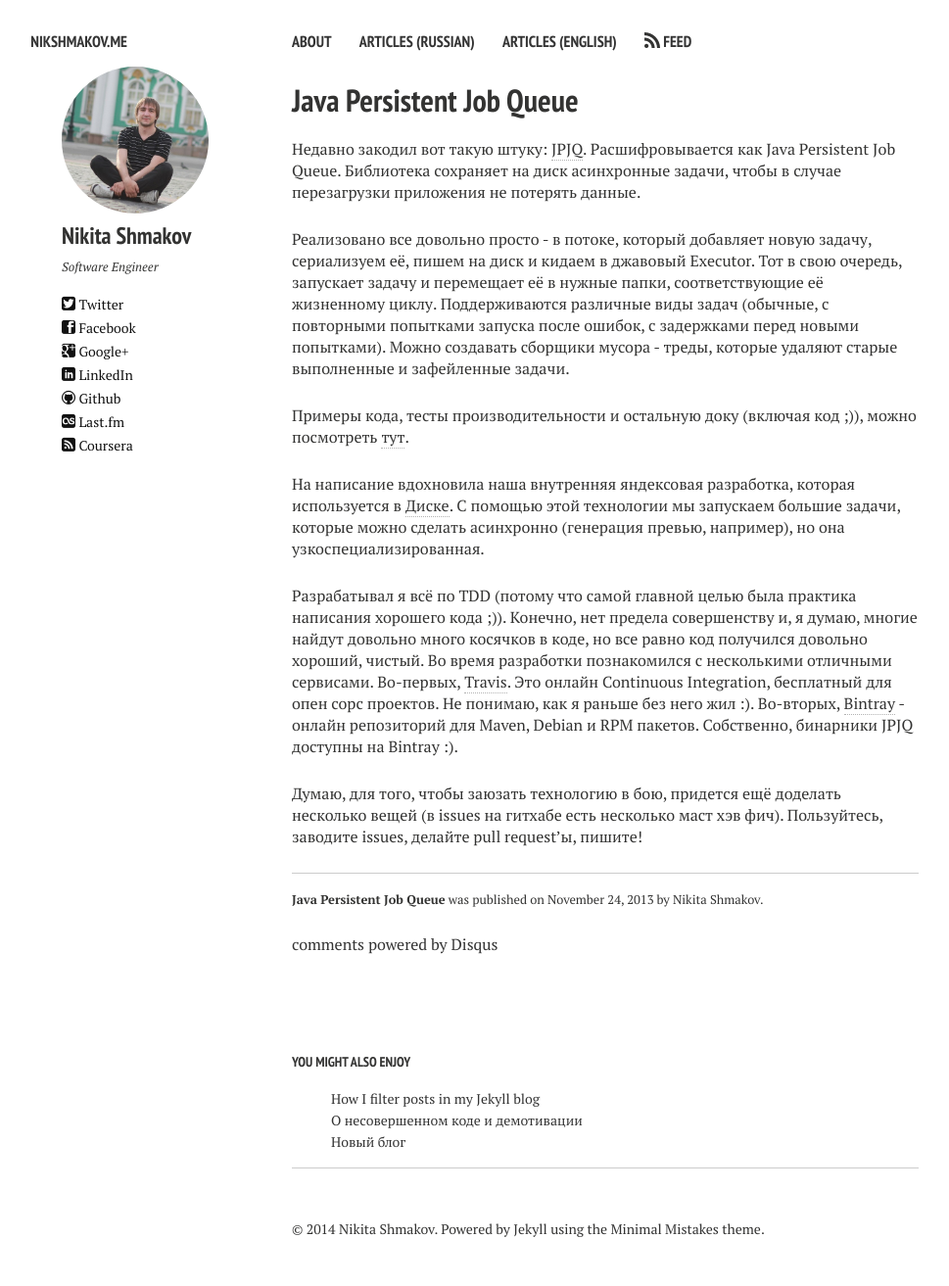
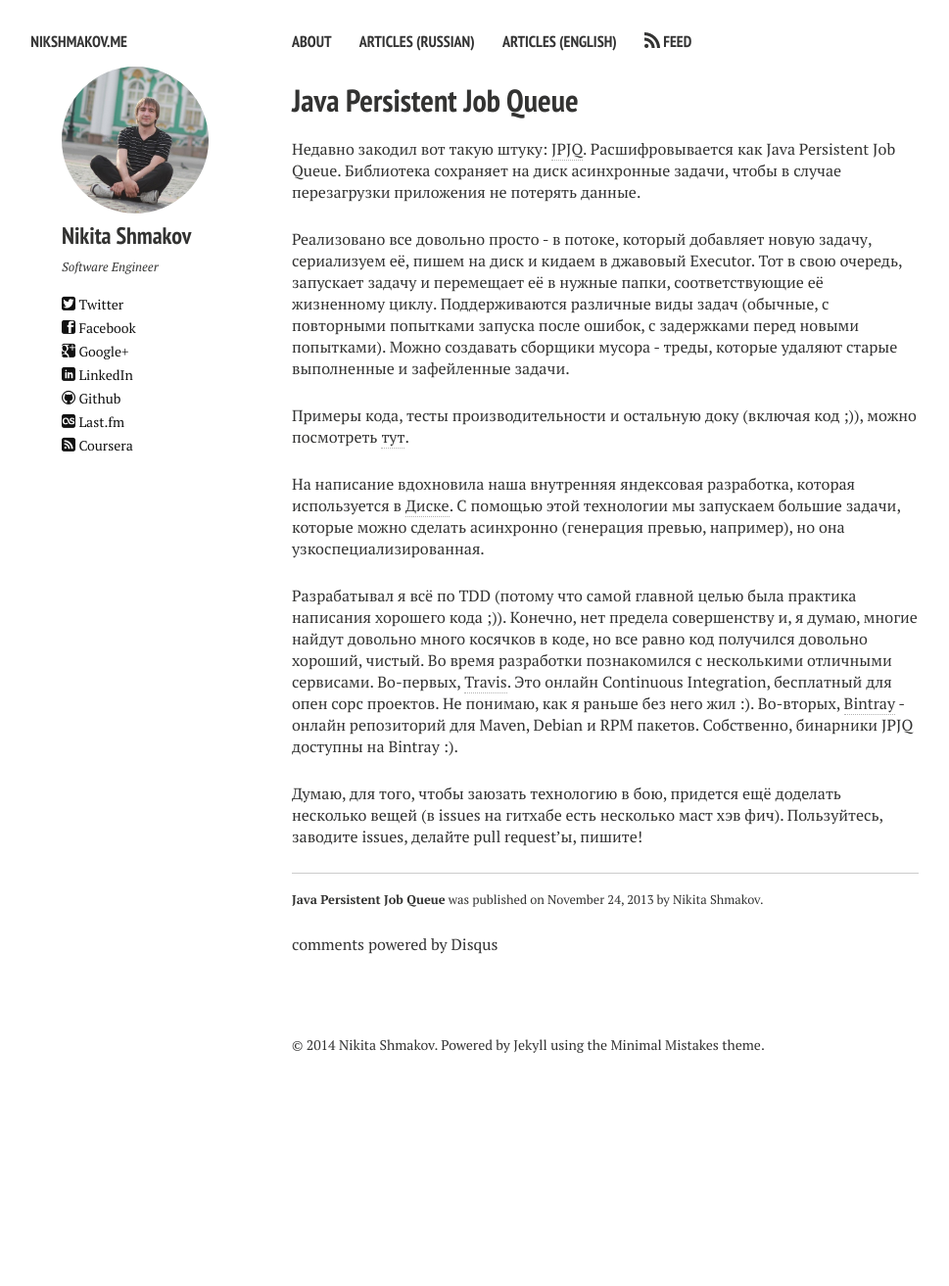
Before and after one commit to dreambrother/nikshmakov.me, a Jekyll site: the page built from _posts/2013-11-24-2-jpjq.md, in a window 1280 px wide. Shown: the whole page at 98% size, without its empty margins (22-991 px from the left). Built offline with Jekyll 4.4.1, drawn with Linux system fonts in a browser that asks for light colours; nearby versions of some CDN libraries; comment, search, counter and statistics services are not loaded; after the commit the page ends 1125 px from its top, so only the background shows below that.

Commit message:
remove 'related' block

```diff
--- a/_layouts/post.html
+++ b/_layouts/post.html
@@ -57,23 +57,6 @@
 </div><!-- /#main -->
 
 <div class="footer-wrap">
-  {% if site.related_posts.size > 0 %}<div class="related-articles">
-  <h4>You might also enjoy</h4>
-    <ul>
-    {% for post in site.related_posts limit:3 %}
-      {% assign match = false %}
-      {% for category in post.categories %}
-        {% if page.categories contains category %}
-          {% assign match = true %}
-        {% endif %}
-      {% endfor %}
-      {% if match %}
-      <li><a href="{{ site.url }}{{ post.url }}" title="{{ post.title }}">{{ post.title }}</a></li>
-      {% endif %}
-    {% endfor %}
-    </ul>
-    <hr />
-  </div><!-- /.related-articles -->{% endif %}
   <footer>
     {% include footer.html %}
   </footer>
```
